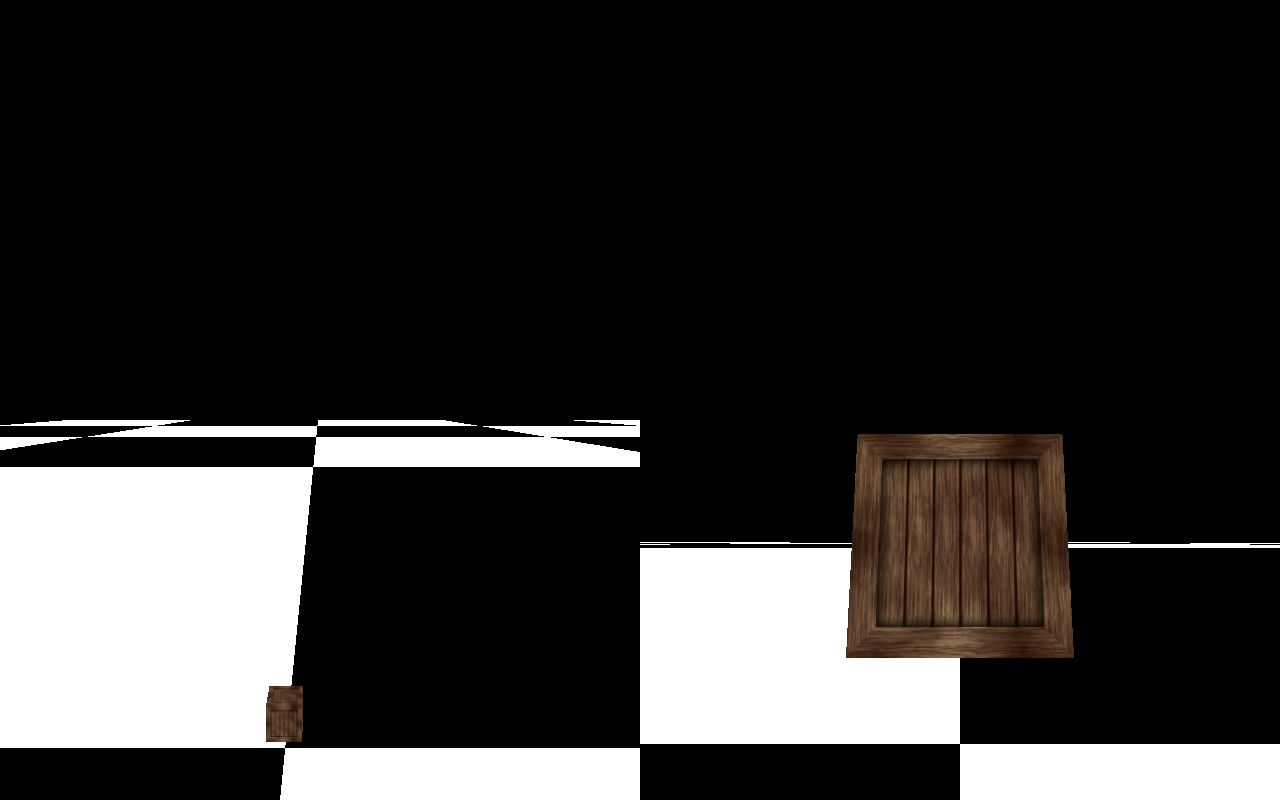
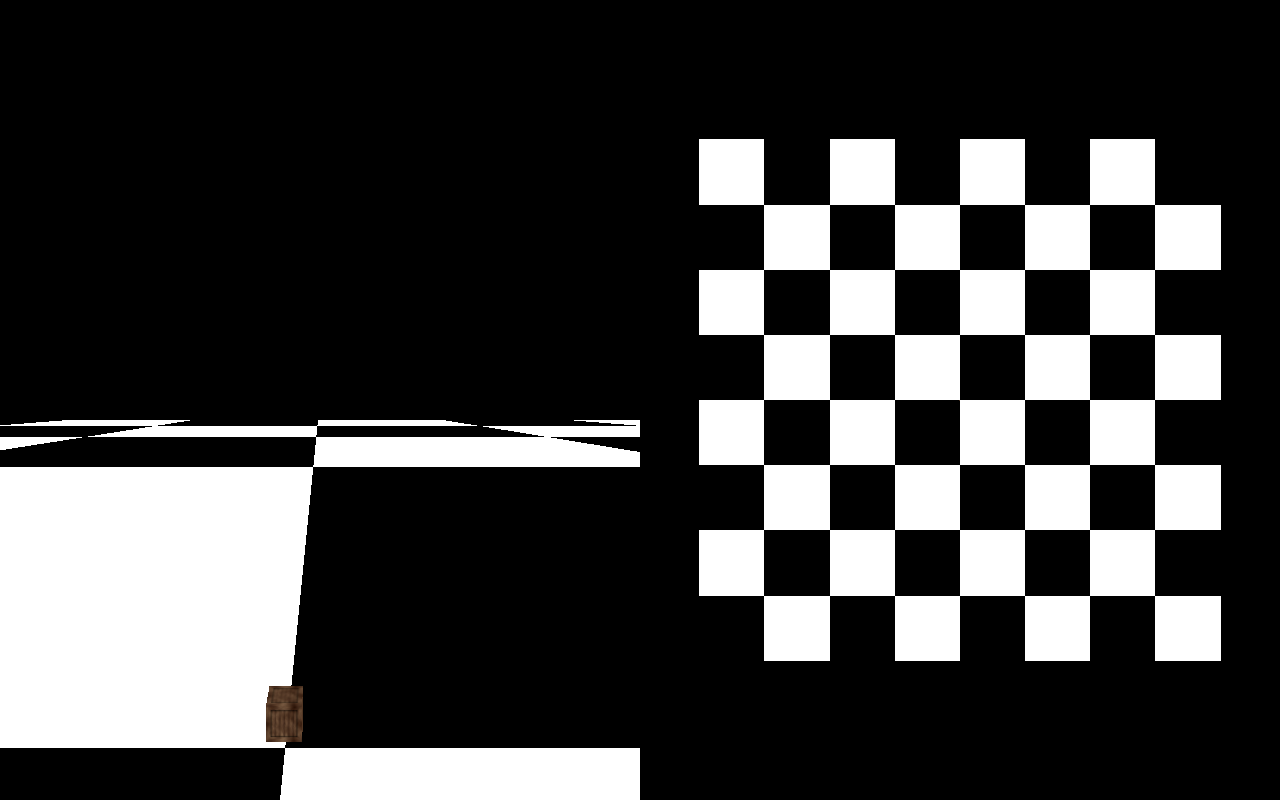
Before and after one commit to erikiado/NotMarioKart, a plain HTML site: page index.html in a window 1280 px wide. Drawn offline with Linux system fonts and the light colour scheme; animation ran at ten frames a second.

Commit message:
camera from above

```diff
--- a/index.html
+++ b/index.html
@@ -39,10 +39,10 @@
 
 			camera.position.z = 15;
 			camera.position.y = 10;
-			camera2.position.z = 3;
-			camera2.position.y = 1;
+			camera2.position.z = 0;
+			camera2.position.y = 500;
 			camera.position.x = 1;
-			camera2.rotation.x = 15 * Math.PI / 180;
+			camera2.rotation.x = -90 * Math.PI / 180;
 			// floor.position.y = 0;
 			// floor.rotateX( - Math.PI / 2);
 
@@ -74,12 +74,6 @@
 			scene.add( shape );
 
 
-			function translateRayX(x){
-				var resX = ( (event.clientX) / window.innerWidth ) * 2 - 1;
-
-				return resX;
-			}
-
 			function onMouseMove( event ) {
 				// calculate mouse position in normalized device coordinates
 				// (-1 to +1) for both components
@@ -100,6 +94,7 @@
 
 				renderer.setViewport(0,0,window.innerWidth/2,window.innerHeight);
 				renderer.render(scene, camera);
+
 				renderer.setViewport(window.innerWidth/2,0,window.innerWidth/2,window.innerHeight);
 				renderer.render(scene, camera2);
 			};
```
